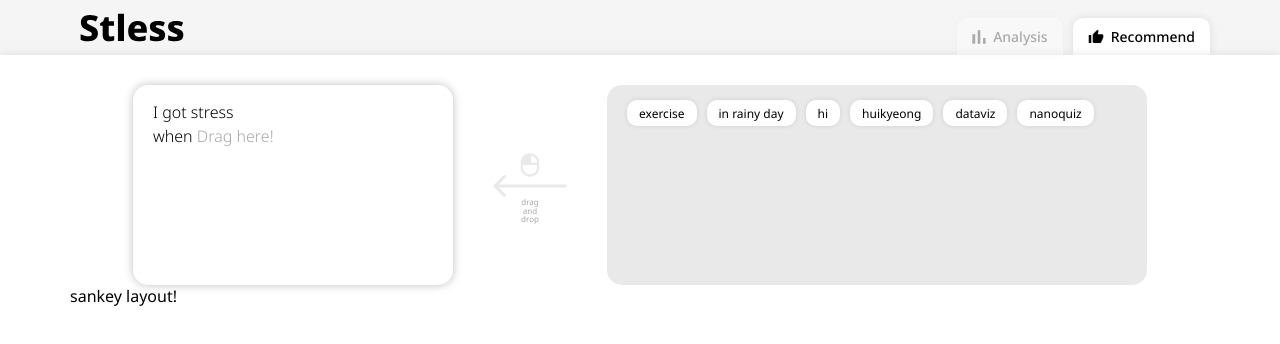
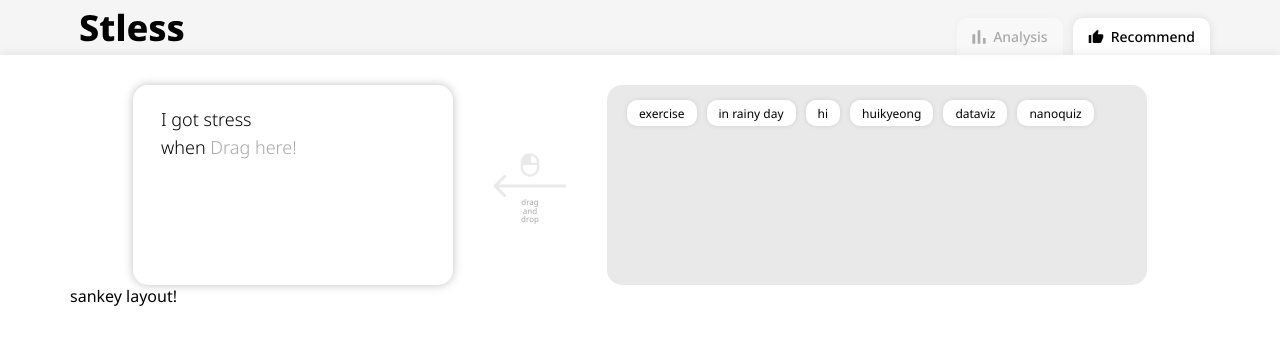
Before and after one commit to Huikyeong/Stless, a React (Create React App) app: page /recommend in a window 1280 px wide. Shown: the top 344 px of the page. Built offline with nearby package versions, Linux system fonts and the light colour scheme.

Commit message:
style: recommend sentence 문장 디자인 수정

```diff
--- a/src/pages/Recommend.tsx
+++ b/src/pages/Recommend.tsx
@@ -79,11 +79,11 @@ function Recommend() {
                 box-sizing: border-box;
                 width: 320px;
                 height: 100%;
-                padding: 15px 20px;
+                padding: 20px 28px;
 
                 font-weight: 300;
-                font-size: 16px;
-                line-height: 24px;
+                font-size: 18px;
+                line-height: 28px;
 
                 background: #ffffff;
                 box-shadow: 0px 0px 10px rgba(0, 0, 0, 0.25);
```
